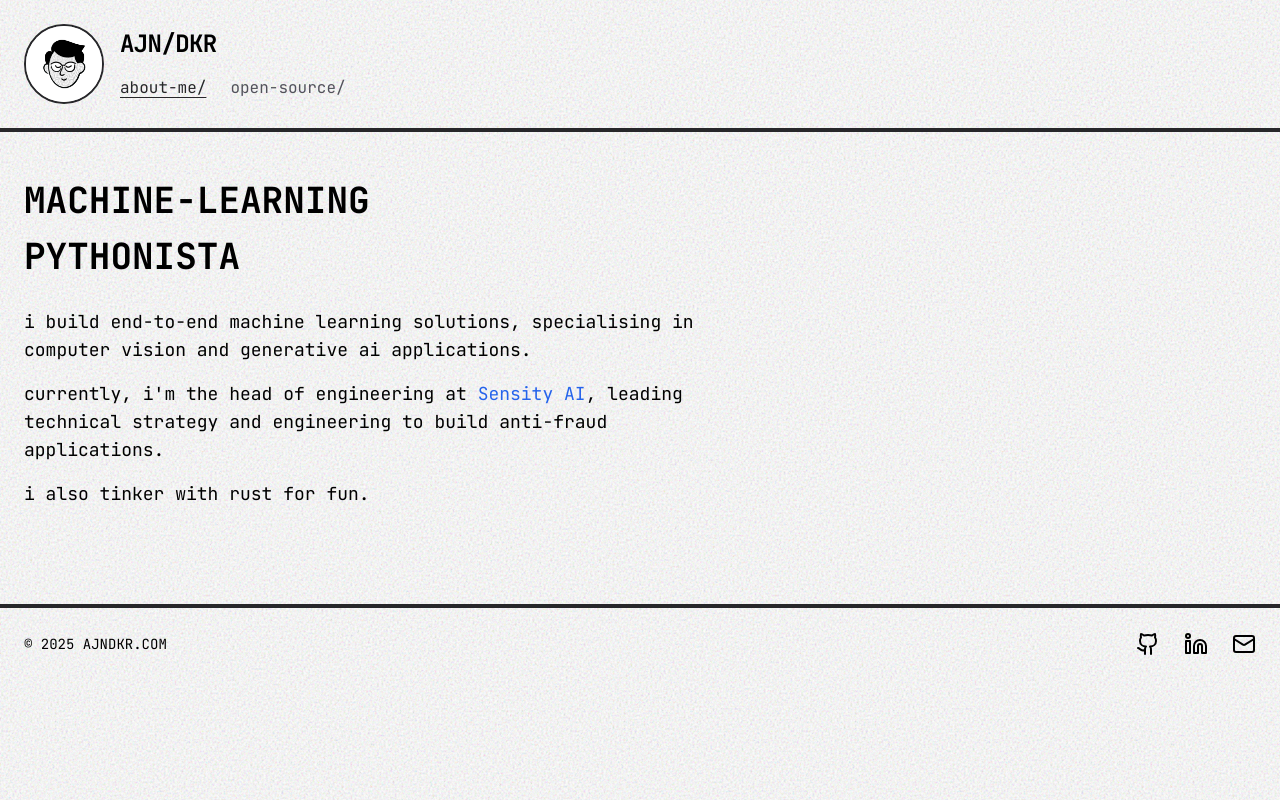
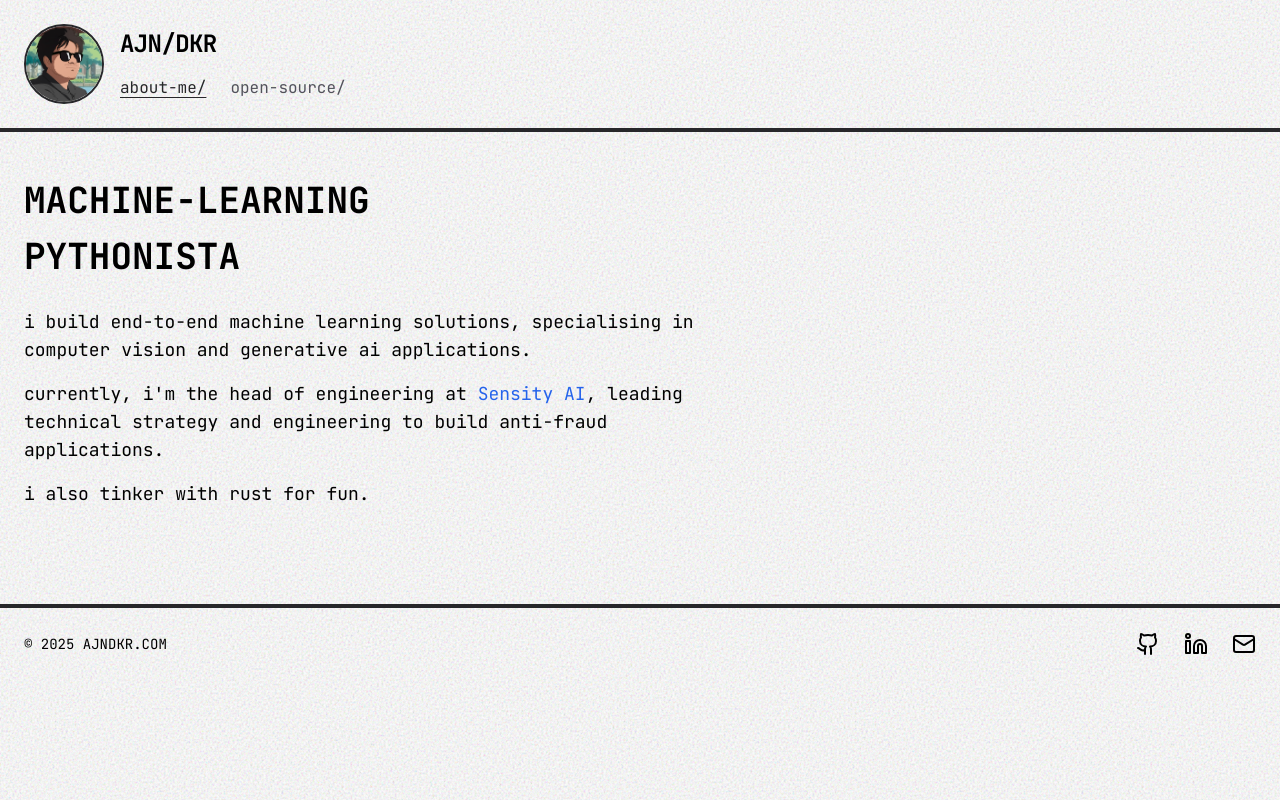
Before and after one commit to ajndkr/ajndkr.github.io, a React (Vite) app: page / in a window 1280 px wide. Built offline with nearby package versions, Linux system fonts and the light colour scheme.

Commit message:
chore: update profile asset

```diff
--- a/src/components/Header.tsx
+++ b/src/components/Header.tsx
@@ -7,7 +7,7 @@ const Header = () => {
         <div className="flex flex-col sm:flex-row items-center gap-4">
           <div className="w-20 h-20 rounded-full border-2 border-zinc-800 overflow-hidden">
             <img
-              src="/images/profile.png"
+              src="/images/profile.jpeg"
               alt="profile"
               className="w-full h-full object-cover"
             />
```
Also changed, not shown: public/images/profile.jpeg (added), public/images/profile.png (deleted).
